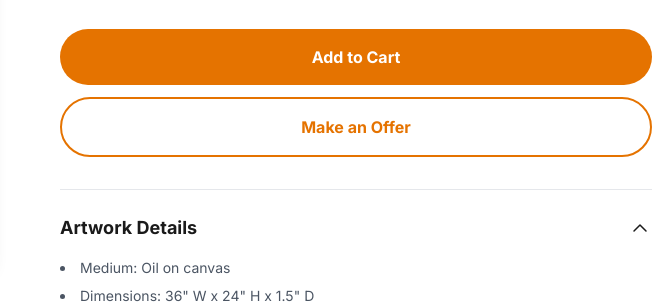
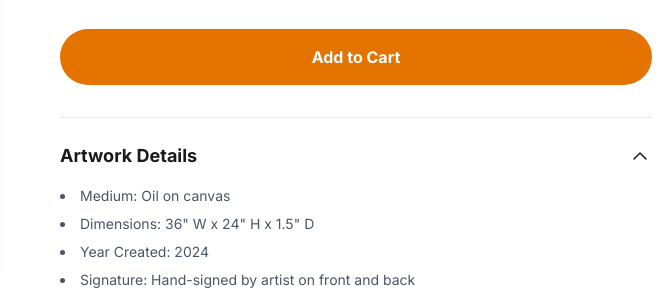
Before and after one commit to Amgedhassan/flareinn, a plain HTML site: page product.html in a window 1280 px wide. Shown: the part 434-737 px from the top of the page, 612-1280 px from the left. Drawn offline with nearby package versions, Linux system fonts and the light colour scheme.

Commit message:
Update product.html

```diff
--- a/product.html
+++ b/product.html
@@ -148,7 +148,7 @@
 
                 <div class="mt-8">
                     <button class="w-full px-8 py-4 font-bold text-white bg-accent rounded-full hover:bg-accent-hover transition-all duration-300 transform hover:scale-105">Add to Cart</button>
-                    <button class="w-full mt-3 px-8 py-4 font-bold text-accent border-2 border-accent rounded-full hover:bg-accent/10 transition">Make an Offer</button>
+<!--                     <button class="w-full mt-3 px-8 py-4 font-bold text-accent border-2 border-accent rounded-full hover:bg-accent/10 transition">Make an Offer</button> -->
                 </div>
 
                 <div class="mt-8 border-t pt-6">
```
